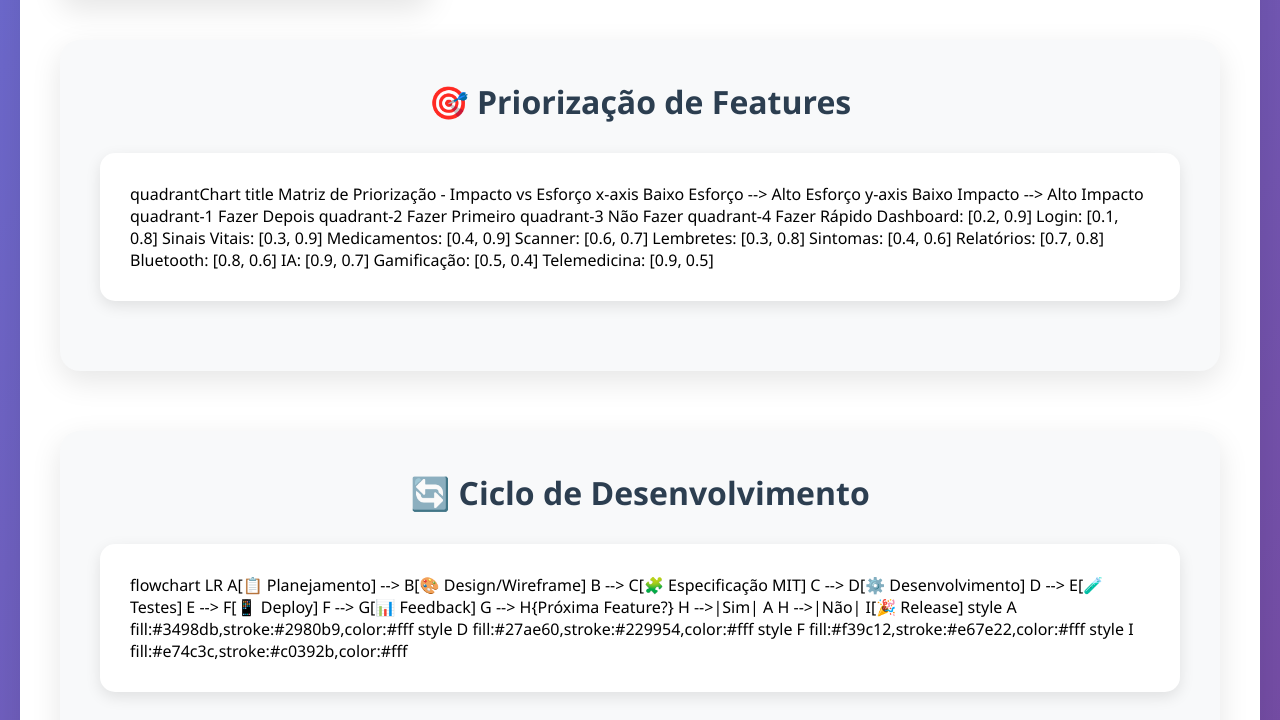
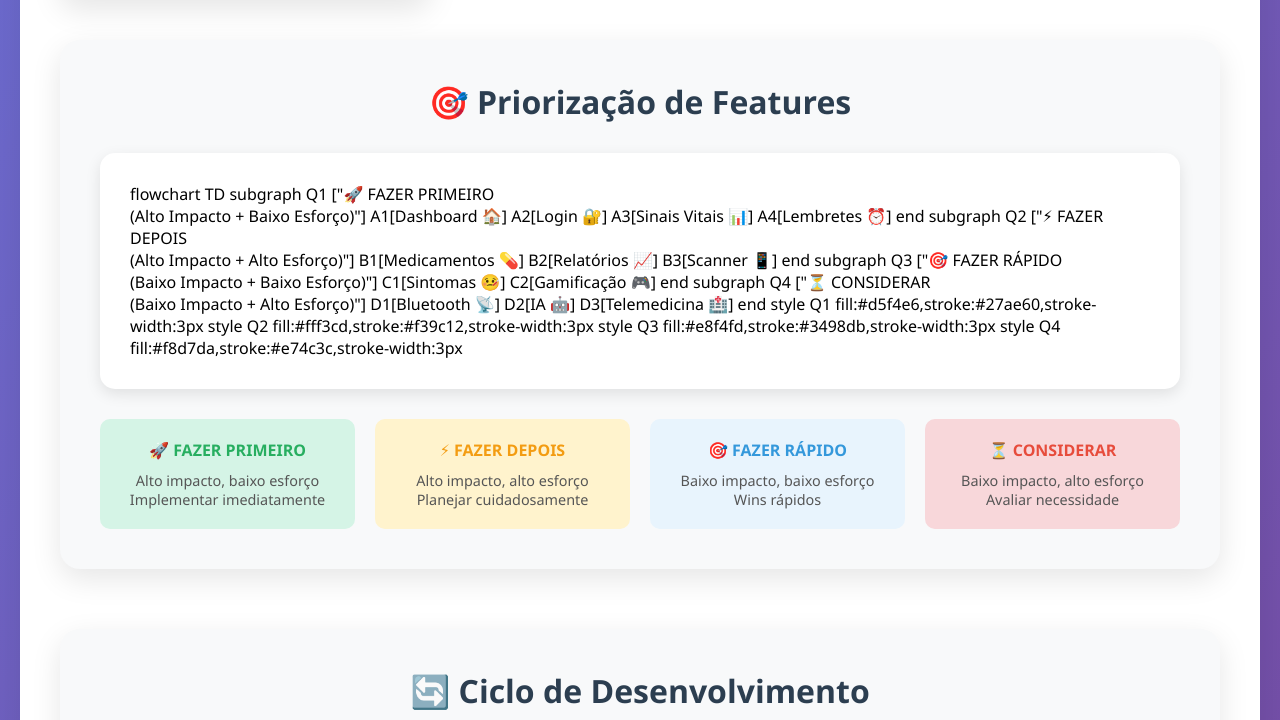
Before and after one commit to thiago2santos/vitalsync, a plain HTML site: page user-journey/roadmap.html in a window 1280 px wide. Shown: the part 1520-2240 px from the top of the page. Drawn offline with Linux system fonts and the light colour scheme; a script that the page names is missing.

Commit message:
🔧 Corrige diagrama de priorização no roadmap.html
- Substitui quadrantChart por flowchart com subgraphs
- Adiciona matriz visual com 4 quadrantes coloridos
- Melhora legibilidade e compatibilidade com Mermaid
- Mantém a mesma informação de priorização de features
- Adiciona explicações claras para cada quadrante

```diff
--- a/user-journey/roadmap.html
+++ b/user-journey/roadmap.html
@@ -123,27 +123,54 @@
                 <div class="roadmap-title">🎯 Priorização de Features</div>
                 <div class="mermaid-container">
                     <div class="mermaid">
-                        quadrantChart
-                            title Matriz de Priorização - Impacto vs Esforço
-                            x-axis Baixo Esforço --> Alto Esforço
-                            y-axis Baixo Impacto --> Alto Impacto
-                            quadrant-1 Fazer Depois
-                            quadrant-2 Fazer Primeiro
-                            quadrant-3 Não Fazer
-                            quadrant-4 Fazer Rápido
+                        flowchart TD
+                            subgraph Q1 ["🚀 FAZER PRIMEIRO<br/>(Alto Impacto + Baixo Esforço)"]
+                                A1[Dashboard 🏠]
+                                A2[Login 🔐]
+                                A3[Sinais Vitais 📊]
+                                A4[Lembretes ⏰]
+                            end
 
-                            Dashboard: [0.2, 0.9]
-                            Login: [0.1, 0.8]
-                            Sinais Vitais: [0.3, 0.9]
-                            Medicamentos: [0.4, 0.9]
-                            Scanner: [0.6, 0.7]
-                            Lembretes: [0.3, 0.8]
-                            Sintomas: [0.4, 0.6]
-                            Relatórios: [0.7, 0.8]
-                            Bluetooth: [0.8, 0.6]
-                            IA: [0.9, 0.7]
-                            Gamificação: [0.5, 0.4]
-                            Telemedicina: [0.9, 0.5]
+                            subgraph Q2 ["⚡ FAZER DEPOIS<br/>(Alto Impacto + Alto Esforço)"]
+                                B1[Medicamentos 💊]
+                                B2[Relatórios 📈]
+                                B3[Scanner 📱]
+                            end
+
+                            subgraph Q3 ["🎯 FAZER RÁPIDO<br/>(Baixo Impacto + Baixo Esforço)"]
+                                C1[Sintomas 🤒]
+                                C2[Gamificação 🎮]
+                            end
+
+                            subgraph Q4 ["⏳ CONSIDERAR<br/>(Baixo Impacto + Alto Esforço)"]
+                                D1[Bluetooth 📡]
+                                D2[IA 🤖]
+                                D3[Telemedicina 🏥]
+                            end
+
+                            style Q1 fill:#d5f4e6,stroke:#27ae60,stroke-width:3px
+                            style Q2 fill:#fff3cd,stroke:#f39c12,stroke-width:3px
+                            style Q3 fill:#e8f4fd,stroke:#3498db,stroke-width:3px
+                            style Q4 fill:#f8d7da,stroke:#e74c3c,stroke-width:3px
+                    </div>
+                </div>
+
+                <div style="display: grid; grid-template-columns: repeat(auto-fit, minmax(250px, 1fr)); gap: 20px; margin-top: 30px;">
+                    <div style="background: #d5f4e6; padding: 20px; border-radius: 10px; text-align: center;">
+                        <h4 style="color: #27ae60; margin-bottom: 10px;">🚀 FAZER PRIMEIRO</h4>
+                        <p style="font-size: 0.9rem; color: #555;">Alto impacto, baixo esforço<br/>Implementar imediatamente</p>
+                    </div>
+                    <div style="background: #fff3cd; padding: 20px; border-radius: 10px; text-align: center;">
+                        <h4 style="color: #f39c12; margin-bottom: 10px;">⚡ FAZER DEPOIS</h4>
+                        <p style="font-size: 0.9rem; color: #555;">Alto impacto, alto esforço<br/>Planejar cuidadosamente</p>
+                    </div>
+                    <div style="background: #e8f4fd; padding: 20px; border-radius: 10px; text-align: center;">
+                        <h4 style="color: #3498db; margin-bottom: 10px;">🎯 FAZER RÁPIDO</h4>
+                        <p style="font-size: 0.9rem; color: #555;">Baixo impacto, baixo esforço<br/>Wins rápidos</p>
+                    </div>
+                    <div style="background: #f8d7da; padding: 20px; border-radius: 10px; text-align: center;">
+                        <h4 style="color: #e74c3c; margin-bottom: 10px;">⏳ CONSIDERAR</h4>
+                        <p style="font-size: 0.9rem; color: #555;">Baixo impacto, alto esforço<br/>Avaliar necessidade</p>
                     </div>
                 </div>
             </div>
@@ -178,7 +205,6 @@
             startOnLoad: true,
             theme: 'default',
             gantt: { useMaxWidth: true, fontSize: 12 },
-            quadrantChart: { useMaxWidth: true },
             flowchart: { useMaxWidth: true, htmlLabels: true, curve: 'basis' }
         });
     </script>
```
